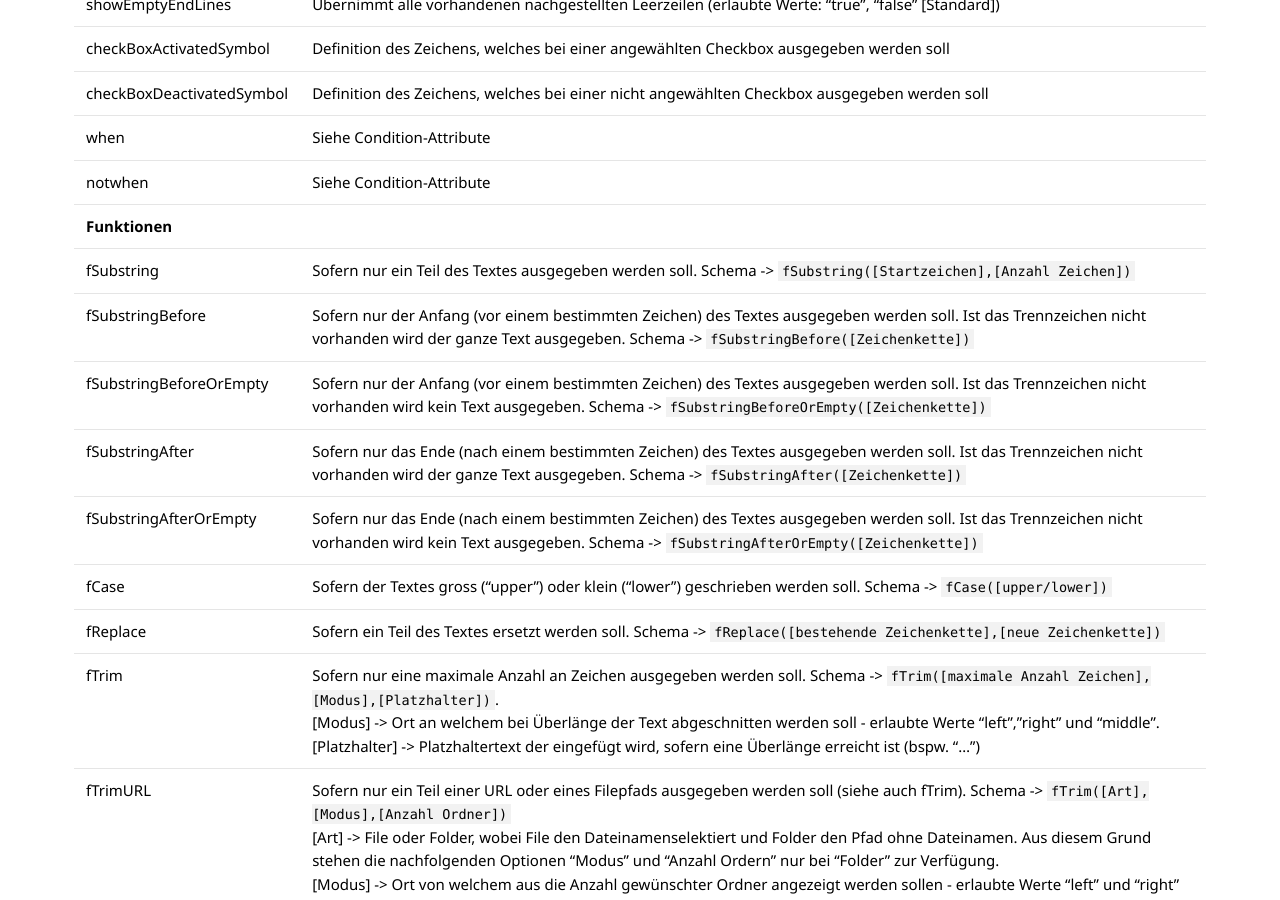
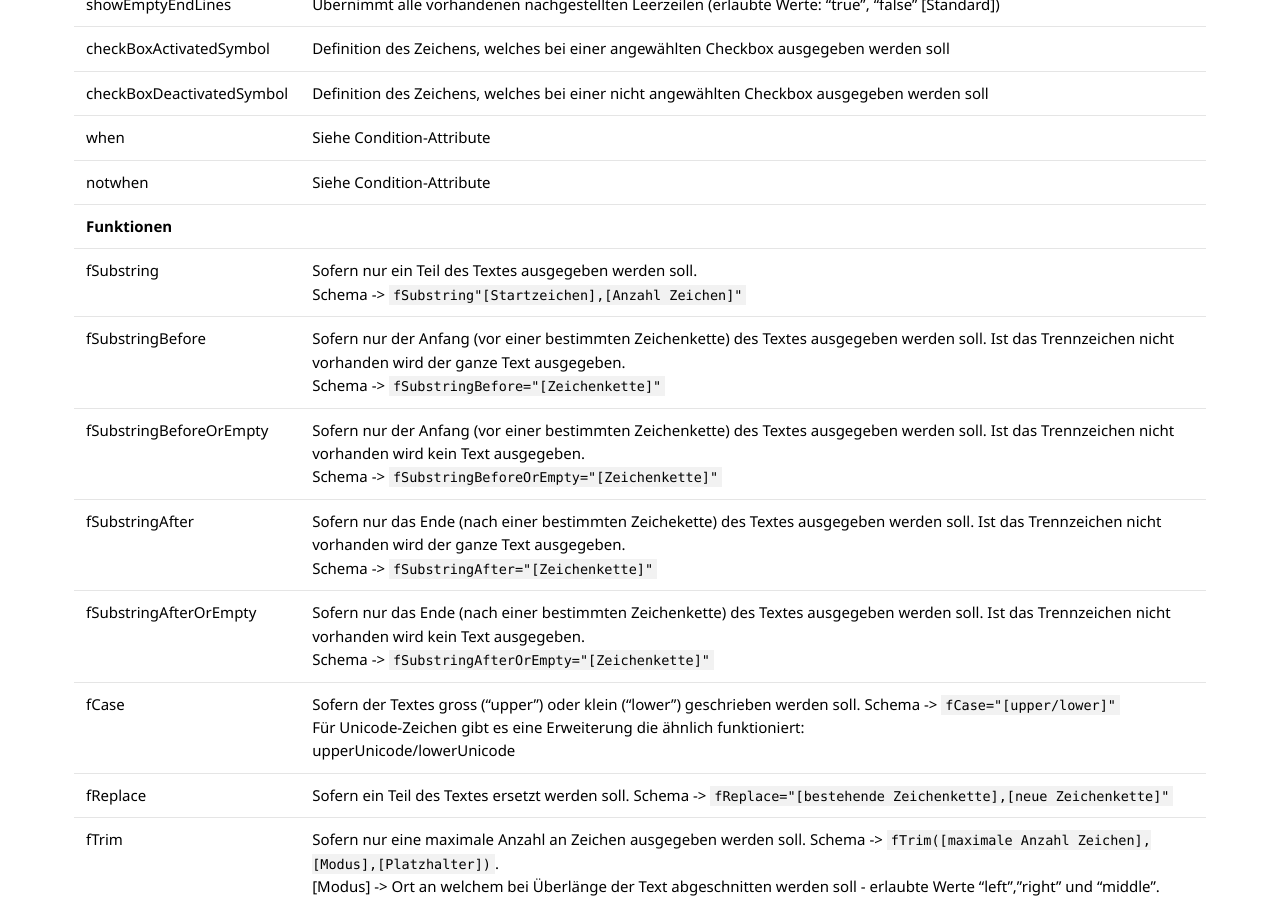
Before and after one commit to primesoft-group/oneoffixx-docs, a Jekyll site: the page built from _pages/docfunc/de/df-scripts.md, in a window 1280 px wide and 900 px high, scrolled down 3609 px. Built offline with Jekyll 4.4.1, drawn with Linux system fonts in a browser that asks for light colours; nearby versions of some CDN libraries; some web fonts are replaced.

Commit message:
Functions

```diff
--- a/_pages/docfunc/de/df-scripts.md
+++ b/_pages/docfunc/de/df-scripts.md
@@ -115,14 +115,14 @@ checkBoxDeactivatedSymbol   | Definition des Zeichens, welches bei einer nicht a
 when                | Siehe Condition-Attribute
 notwhen             | Siehe Condition-Attribute
 __Funktionen__      |
-fSubstring          | Sofern nur ein Teil des Textes ausgegeben werden soll. Schema -> `fSubstring([Startzeichen],[Anzahl Zeichen])`
-fSubstringBefore    | Sofern nur der Anfang (vor einem bestimmten Zeichen) des Textes ausgegeben werden soll. Ist das Trennzeichen nicht vorhanden wird der ganze Text ausgegeben. Schema -> `fSubstringBefore([Zeichenkette])`
-fSubstringBeforeOrEmpty | Sofern nur der Anfang (vor einem bestimmten Zeichen) des Textes ausgegeben werden soll. Ist das Trennzeichen nicht vorhanden wird kein Text ausgegeben. Schema -> `fSubstringBeforeOrEmpty([Zeichenkette])`
-fSubstringAfter         | Sofern nur das Ende (nach einem bestimmten Zeichen) des Textes ausgegeben werden soll. Ist das Trennzeichen nicht vorhanden wird der ganze Text ausgegeben. Schema -> `fSubstringAfter([Zeichenkette])`
-fSubstringAfterOrEmpty  | Sofern nur das Ende (nach einem bestimmten Zeichen) des Textes ausgegeben werden soll. Ist das Trennzeichen nicht vorhanden wird kein Text ausgegeben. Schema -> `fSubstringAfterOrEmpty([Zeichenkette])`
-fCase               | Sofern der Textes gross ("upper") oder klein ("lower") geschrieben werden soll. Schema -> `fCase([upper/lower])`
-fReplace            | Sofern ein Teil des Textes ersetzt werden soll. Schema -> `fReplace([bestehende Zeichenkette],[neue Zeichenkette])`
-fTrim               |  Sofern nur eine maximale Anzahl an Zeichen ausgegeben werden soll. Schema -> `fTrim([maximale Anzahl Zeichen],[Modus],[Platzhalter])`. <br/> [Modus] -> Ort an welchem bei Überlänge der Text abgeschnitten werden soll - erlaubte Werte "left","right" und "middle". <br/> [Platzhalter] -> Platzhaltertext der eingefügt wird, sofern eine Überlänge erreicht ist (bspw. "...")
+fSubstring          | Sofern nur ein Teil des Textes ausgegeben werden soll. <br/> Schema -> `fSubstring"[Startzeichen],[Anzahl Zeichen]"`
+fSubstringBefore    | Sofern nur der Anfang (vor einer bestimmten Zeichenkette) des Textes ausgegeben werden soll. Ist das Trennzeichen nicht vorhanden wird der ganze Text ausgegeben. <br/> Schema -> `fSubstringBefore="[Zeichenkette]"`
+fSubstringBeforeOrEmpty | Sofern nur der Anfang (vor einer bestimmten Zeichenkette) des Textes ausgegeben werden soll. Ist das Trennzeichen nicht vorhanden wird kein Text ausgegeben. <br/> Schema -> `fSubstringBeforeOrEmpty="[Zeichenkette]"`
+fSubstringAfter         |  Sofern nur das Ende (nach einer bestimmten Zeichekette) des Textes ausgegeben werden soll. Ist das Trennzeichen nicht vorhanden wird der ganze Text ausgegeben. <br/> Schema -> `fSubstringAfter="[Zeichenkette]"`
+fSubstringAfterOrEmpty  |  Sofern nur das Ende (nach einer bestimmten Zeichenkette) des Textes ausgegeben werden soll. Ist das Trennzeichen nicht vorhanden wird kein Text ausgegeben. <br/> Schema -> `fSubstringAfterOrEmpty="[Zeichenkette]"`
+fCase               | Sofern der Textes gross ("upper") oder klein ("lower") geschrieben werden soll. Schema -> `fCase="[upper/lower]"` <br/> Für Unicode-Zeichen gibt es eine Erweiterung die ähnlich funktioniert: <br/> upperUnicode/lowerUnicode
+fReplace            | Sofern ein Teil des Textes ersetzt werden soll. Schema -> `fReplace="[bestehende Zeichenkette],[neue Zeichenkette]"`
+fTrim               | Sofern nur eine maximale Anzahl an Zeichen ausgegeben werden soll. Schema -> `fTrim([maximale Anzahl Zeichen],[Modus],[Platzhalter])`. <br/> [Modus] -> Ort an welchem bei Überlänge der Text abgeschnitten werden soll - erlaubte Werte "left","right" und "middle". <br/> [Platzhalter] -> Platzhaltertext der eingefügt wird, sofern eine Überlänge erreicht ist (bspw. "...")
 fTrimURL            | Sofern nur ein Teil einer URL oder eines Filepfads ausgegeben werden soll (siehe auch fTrim). Schema -> `fTrim([Art],[Modus],[Anzahl Ordner])` <br/> [Art] -> File oder Folder, wobei File den Dateinamenselektiert und Folder den Pfad ohne Dateinamen. Aus diesem Grund stehen die nachfolgenden Optionen "Modus" und "Anzahl Ordern" nur bei "Folder" zur Verfügung. <br/> [Modus] -> Ort von welchem aus die Anzahl gewünschter Ordner angezeigt werden sollen - erlaubte Werte "left" und "right" <br/> [Anzahl Ordner] -> Anzahl der Ordner die Angezeigt werden soll
 fSelectLine         | Sofern aus einem mehrzeiligen Text eine oder mehrere Zeilen extrahiert werden sollen Schema -> `fSelectLine([Startzeile],[Endzeile])`
 fFormatingDate      | Sofern ein Datum in einem expliziten Format ausgegeben werden soll. Schema -> `fFormatingDate([Datumsformat])`
```
